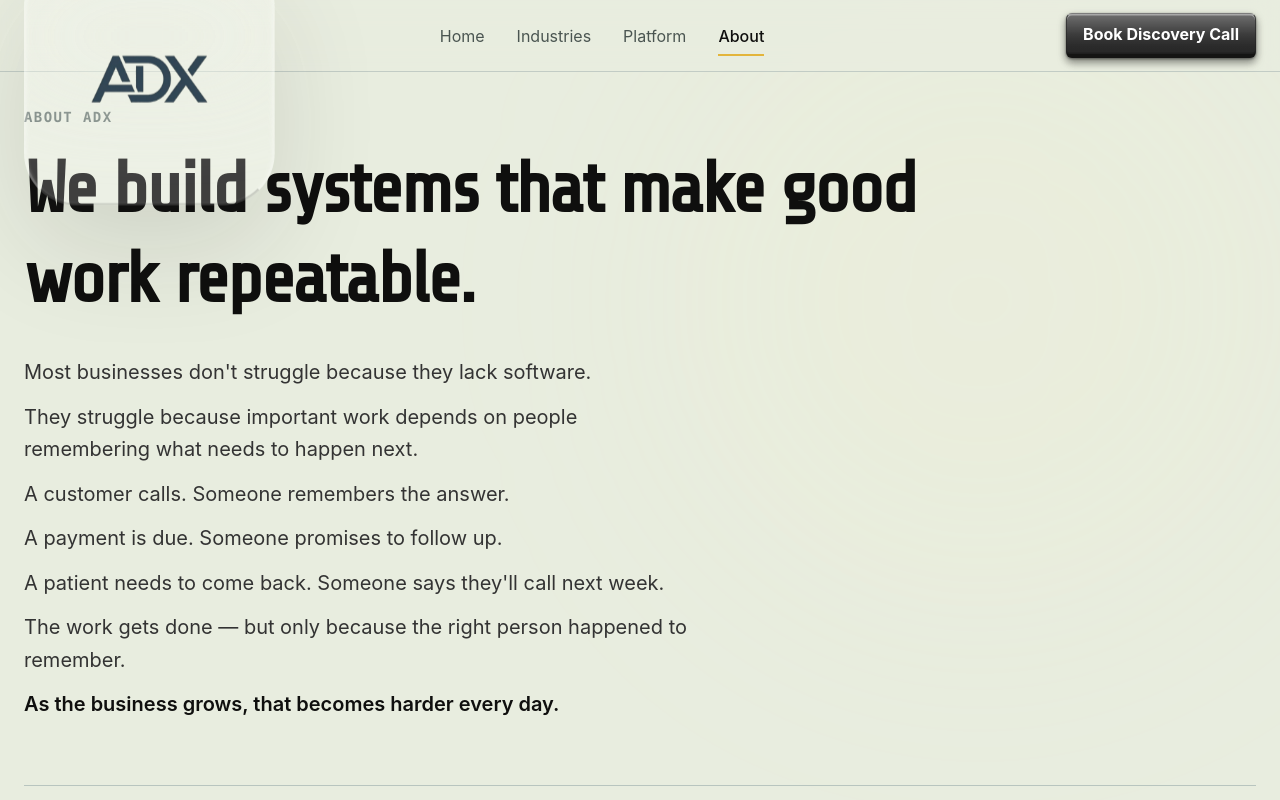
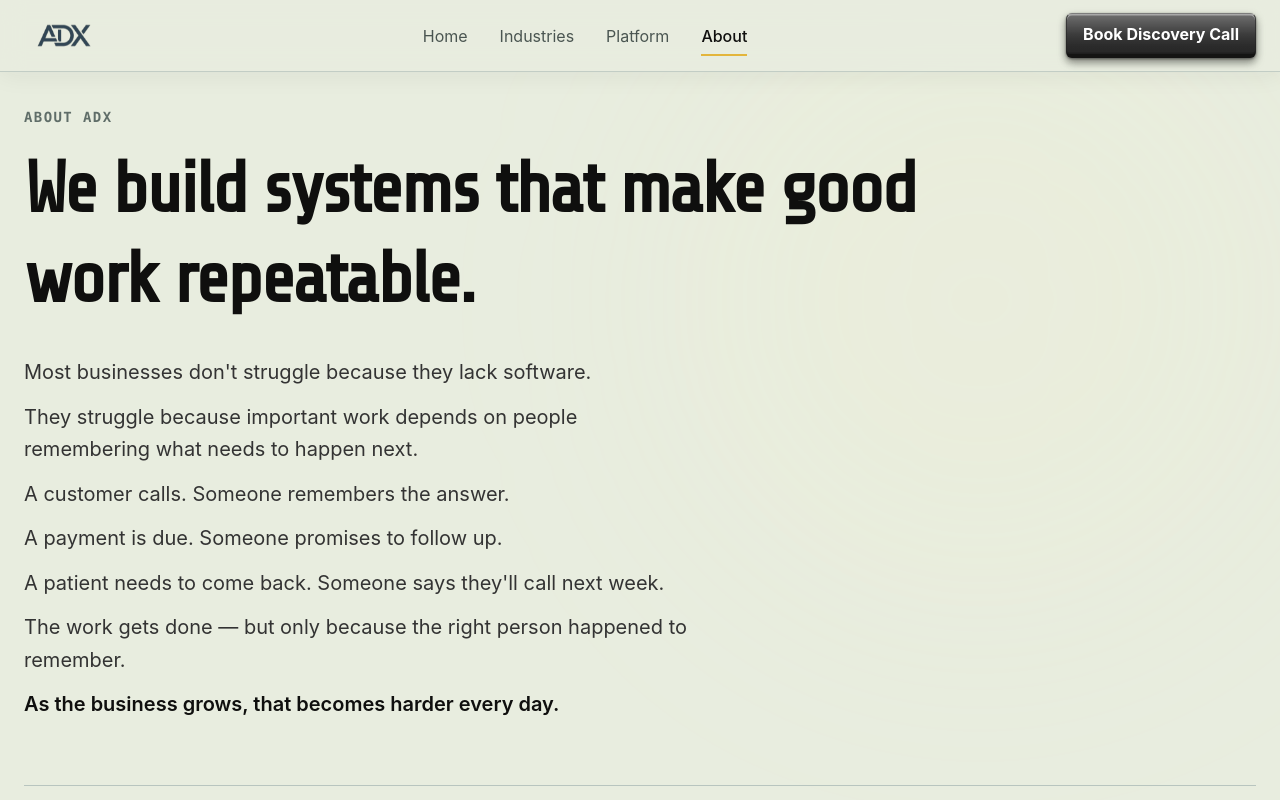
Before and after one commit to AdhyayanTeam/ADX-website, a Next.js app: page /about in a window 1280 px wide. Shown: the top 800 px of the page. Built offline with nearby package versions, Linux system fonts and the light colour scheme.

Commit message:
feat: implement animated logo transition from hero section to navbar on scroll

```diff
--- a/src/components/HeroSection.tsx
+++ b/src/components/HeroSection.tsx
@@ -1,3 +1,4 @@
+import { useState, useEffect } from "react";
 import Link from "next/link";
 import { MeshGradient } from "@paper-design/shaders-react";
 
@@ -17,8 +18,19 @@ const reasons = [
 ];
 
 export default function HeroSection() {
+  const [isScrolled, setIsScrolled] = useState(false);
+
+  useEffect(() => {
+    const handleScroll = () => {
+      setIsScrolled(window.scrollY > 20);
+    };
+    handleScroll();
+    window.addEventListener("scroll", handleScroll);
+    return () => window.removeEventListener("scroll", handleScroll);
+  }, []);
+
   return (
-    <section className="relative w-full border-b border-glaucous-200/80 bg-glaucous-950 overflow-hidden py-20 lg:py-32 flex items-center justify-center min-h-[90dvh]">
+    <section className="relative w-full border-b border-glaucous-200/80 bg-glaucous-50 overflow-hidden py-20 lg:py-32 flex items-center justify-center min-h-[90dvh]">
       <div className="absolute inset-0 z-0">
         <MeshGradient
           style={{ height: "100%", width: "100%" }}
@@ -29,20 +41,28 @@ export default function HeroSection() {
           scale={1}
           rotation={0}
           speed={1}
-          colors={["#242423", "#333333", "#4a5551", "#bf9525"]}
+          colors={["#e8eddf", "#f5f5f5", "#cfdbd5", "#f5cb5c"]}
         />
       </div>
 
       <div className="w-full max-w-4xl mx-auto px-6 text-center z-[10] relative flex flex-col items-center justify-center">
         <div className="flex flex-col items-center text-center w-full">
-          <h1 className="text-5xl sm:text-6xl lg:text-7xl font-extrabold tracking-tight text-white drop-shadow-md leading-tight max-w-3xl relative z-[10] mb-6">
-            Your business isn&apos;t slowing down because you need more customers.{" "}
-            <span className="text-coffee-bean-300">
-              It&apos;s slowing down because your team is trying to remember everything.
+          <h1 className="text-5xl sm:text-6xl lg:text-7xl font-extrabold tracking-tight text-vivid-royal-950 drop-shadow-sm leading-tight max-w-4xl relative z-[10] mb-6">
+            <span
+              id="hero-logo-placeholder"
+              className={`inline-block align-middle transition-all duration-600 ease-out ${
+                isScrolled
+                  ? "w-0 h-0 mr-0 opacity-0 pointer-events-none"
+                  : "h-20 w-20 sm:h-28 sm:w-28 lg:h-36 lg:w-36 mr-4 lg:mr-6 opacity-100"
+              }`}
+            />
+            Scale your business operations{" "}
+            <span className="text-coffee-bean-600">
+              by replacing manual memory with systems.
             </span>
           </h1>
 
-          <p className="text-lg sm:text-xl text-glaucous-100 mb-8 max-w-2xl drop-shadow-sm leading-relaxed">
+          <p className="text-lg sm:text-xl text-glaucous-800 mb-8 max-w-2xl drop-shadow-sm leading-relaxed">
             Follow-ups get missed and customer details get lost. ADX builds simple systems so your business runs smoothly as it grows.
           </p>
 
@@ -62,27 +82,27 @@ export default function HeroSection() {
               See What We Build
             </Link>
           </div>
+        </div>
 
-          <div className="w-full max-w-4xl grid grid-cols-1 sm:grid-cols-3 gap-6 pt-10 border-t border-glaucous-300/10 mt-4">
+        <div className="w-full max-w-4xl grid grid-cols-1 sm:grid-cols-3 gap-6 pt-10 border-t border-glaucous-300/60 mt-4 text-left">
           {reasons.map((item, idx) => (
             <div
               key={item.title}
-                className="flex flex-col items-start text-left p-5 rounded-xl bg-white/[0.02] border border-white/[0.05] hover:bg-white/[0.05] hover:border-white/[0.1] hover:shadow-[0_8px_30px_rgb(0,0,0,0.2)] transition-all duration-300 group"
+              className="flex flex-col items-start p-5 rounded-xl bg-white/40 border border-white/60 hover:bg-white/60 hover:border-white/80 hover:shadow-[0_8px_30px_rgba(0,0,0,0.05)] transition-all duration-300 group"
             >
-                <span className="text-base font-mono font-bold text-coffee-bean-400 mb-2.5 tracking-wider block">
+              <span className="text-base font-mono font-bold text-coffee-bean-600 mb-2.5 tracking-wider block">
                 0{idx + 1}
               </span>
-                <h3 className="text-lg font-bold text-white mb-2 leading-snug group-hover:text-coffee-bean-200 transition-colors duration-200">
+              <h3 className="text-lg font-bold text-vivid-royal-950 mb-2 leading-snug group-hover:text-coffee-bean-600 transition-colors duration-200">
                 {item.title}
               </h3>
-                <p className="text-base text-glaucous-200 leading-relaxed">
+              <p className="text-base text-glaucous-800 leading-relaxed">
                 {item.desc}
               </p>
             </div>
           ))}
         </div>
       </div>
-      </div>
     </section>
   );
 }
--- a/src/components/Navbar.tsx
+++ b/src/components/Navbar.tsx
@@ -9,15 +9,94 @@ export default function Navbar() {
   const pathname = usePathname();
   const [mobileOpen, setMobileOpen] = useState(false);
   const [isScrolled, setIsScrolled] = useState(false);
+  const [heroCoords, setHeroCoords] = useState<{
+    left: number;
+    top: number;
+    width: number;
+    height: number;
+  } | null>(null);
+
+  const [navCoords, setNavCoords] = useState<{
+    left: number;
+    top: number;
+    width: number;
+    height: number;
+  } | null>(null);
+
+  const updateCoordinates = () => {
+    // 1. Measure navbar placeholder
+    const navEl = document.getElementById("nav-logo-placeholder");
+    if (navEl) {
+      const rect = navEl.getBoundingClientRect();
+      if (rect.width > 0) {
+        setNavCoords({
+          left: rect.left,
+          top: rect.top,
+          width: rect.width,
+          height: rect.height,
+        });
+      }
+    }
+
+    // 2. Measure hero placeholder only if we are at the top and it is expanded
+    const heroEl = document.getElementById("hero-logo-placeholder");
+    if (heroEl) {
+      const rect = heroEl.getBoundingClientRect();
+      if (rect.width > 50) {
+        setHeroCoords({
+          left: rect.left,
+          top: rect.top,
+          width: rect.width,
+          height: rect.height,
+        });
+      }
+    }
+  };
 
   useEffect(() => {
+    updateCoordinates();
+
     const handleScroll = () => {
-      setIsScrolled(window.scrollY > 20);
+      const scrolled = window.scrollY > 20;
+      setIsScrolled(scrolled);
+      // Re-measure hero position if we return to the top to ensure accuracy
+      if (window.scrollY < 5) {
+        updateCoordinates();
+      }
     };
-    handleScroll();
+
     window.addEventListener("scroll", handleScroll);
-    return () => window.removeEventListener("scroll", handleScroll);
-  }, []);
+    window.addEventListener("resize", updateCoordinates);
+
+    // Multiple deferred measurements to ensure hydration and layout settle
+    const timer1 = setTimeout(updateCoordinates, 50);
+    const timer2 = setTimeout(updateCoordinates, 150);
+    const timer3 = setTimeout(updateCoordinates, 500);
+
+    return () => {
+      window.removeEventListener("scroll", handleScroll);
+      window.removeEventListener("resize", updateCoordinates);
+      clearTimeout(timer1);
+      clearTimeout(timer2);
+      clearTimeout(timer3);
+    };
+  }, [pathname]);
+
+  const activeCoords = (isScrolled || pathname !== "/") ? navCoords : (heroCoords || navCoords);
+
+  const logoStyle = activeCoords
+    ? {
+        position: "fixed" as const,
+        left: `${activeCoords.left}px`,
+        top: `${activeCoords.top}px`,
+        width: `${activeCoords.width}px`,
+        height: `${activeCoords.height}px`,
+        zIndex: 100,
+        transition: "all 0.6s cubic-bezier(0.16, 1, 0.3, 1)",
+      }
+    : {
+        opacity: 0,
+      };
 
   const navLinks = [
     { name: "Home", href: "/" },
@@ -27,20 +106,12 @@ export default function Navbar() {
   ];
 
   return (
+    <>
       <header className={`fixed top-0 left-0 w-full h-18 backdrop-blur-md border-b border-glaucous-200/80 z-50 flex items-center transition-all duration-300 translate-y-0 ${
-      isScrolled ? "shadow-[0_4px_24px_rgba(36,36,35,0.06)] bg-glaucous-50/95" : "shadow-none bg-glaucous-50/75"
+        isScrolled || pathname !== "/" ? "shadow-[0_4px_24px_rgba(36,36,35,0.06)] bg-glaucous-50/95" : "shadow-none bg-glaucous-50/75"
       }`}>
-      <div className="w-full max-w-7xl mx-auto px-6 flex justify-between items-center">
-        <Link
-          href="/"
-          className={`flex items-center origin-left transition-all duration-500 ease-out ${
-            isScrolled
-              ? "scale-100 translate-y-0 bg-transparent border-transparent p-0 shadow-none backdrop-blur-none"
-              : "scale-[1.4] md:scale-[2.2] translate-y-5 md:translate-y-11 bg-white/20 backdrop-blur-xl border border-white/25 border-t-white/40 border-b-black/15 px-4 py-2.5 md:px-4 md:py-4 shadow-[0_20px_50px_rgba(36,36,35,0.12),inset_0_1px_2px_rgba(255,255,255,0.4)] rounded-2xl md:rounded-3xl"
-          }`}
-        >
-          <Logo className="h-16 md:h-20 w-auto transition-all duration-500" />
-        </Link>
+        <div className="w-full max-w-7xl mx-auto px-6 flex justify-between items-center relative">
+          <div id="nav-logo-placeholder" className="h-16 w-16 md:h-20 md:w-20 opacity-0 pointer-events-none" />
 
           <nav className={`hidden md:flex gap-8 items-center`}>
             {navLinks.map((link) => {
@@ -84,6 +155,20 @@ export default function Navbar() {
 
         {mobileOpen && <MobileMenu key={pathname} navLinks={navLinks} />}
       </header>
+
+      {/* Floating Logo rendered outside header to avoid backdrop-filter coordinate containment issues in Chrome/Safari */}
+      <Link
+        href="/"
+        style={logoStyle}
+        className={`flex items-center justify-center select-none rounded-2xl transition-all duration-500 ease-out z-[100] ${
+          !isScrolled && pathname === "/"
+            ? "p-2.5 bg-white/5 backdrop-blur-md border border-white/15 border-t-white/30 border-b-black/10 shadow-[0_8px_24px_rgba(0,0,0,0.15),inset_0_1px_1px_rgba(255,255,255,0.15)]"
+            : "p-0 bg-transparent backdrop-blur-none border-none shadow-none"
+        }`}
+      >
+        <Logo className="h-full w-full object-contain" />
+      </Link>
+    </>
   );
 }
 
```
Lines whose indentation alone changed are shown as unchanged.
